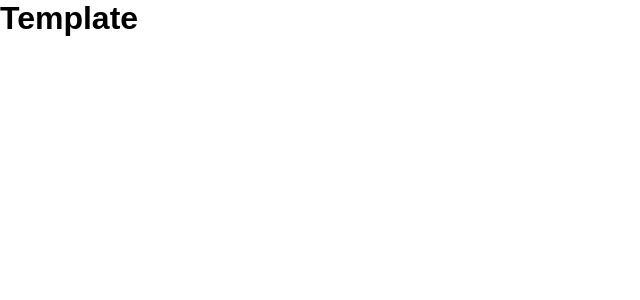
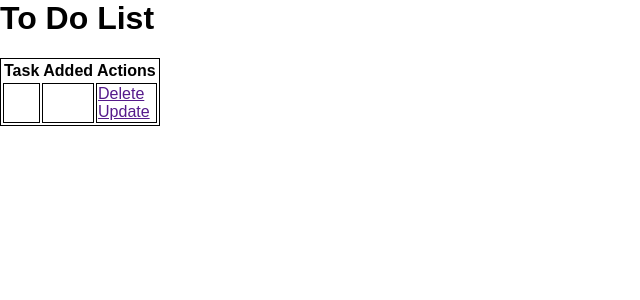
Before and after one commit to jboyle1/To-do-list-app, a Flask app: page / in a window 1280 px wide. Shown: the top 300 px of the page, without its empty margins (0-640 px from the left). Run offline with Flask 2, Linux system fonts and the light colour scheme.

Commit message:
Created HTML table for to do app.

```diff
--- a/static/css/main.css
+++ b/static/css/main.css
@@ -2,3 +2,10 @@ body {
   margin: 0;
   font-family: sans-serif;
 }
+
+table {
+  border: 1px solid black;
+}
+td {
+  border: 1px solid black;
+}
--- a/templates/index.html
+++ b/templates/index.html
@@ -1,3 +1,22 @@
-{% extends 'base.html' %} {%block head%}
-<h1>Template</h1>
-{%endblock%} {%block body%} {%endblock%}
+{% extends 'base.html' %} {%block head%} {%endblock%} {%block body%}
+<div class="content">
+  <h1>To Do List</h1>
+
+  <table>
+    <tr>
+      <th>Task</th>
+      <th>Added</th>
+      <th>Actions</th>
+    </tr>
+    <tr>
+      <td></td>
+      <td></td>
+      <td>
+        <a href="">Delete</a>
+        <br />
+        <a href="">Update</a>
+      </td>
+    </tr>
+  </table>
+</div>
+{%endblock%}
```
